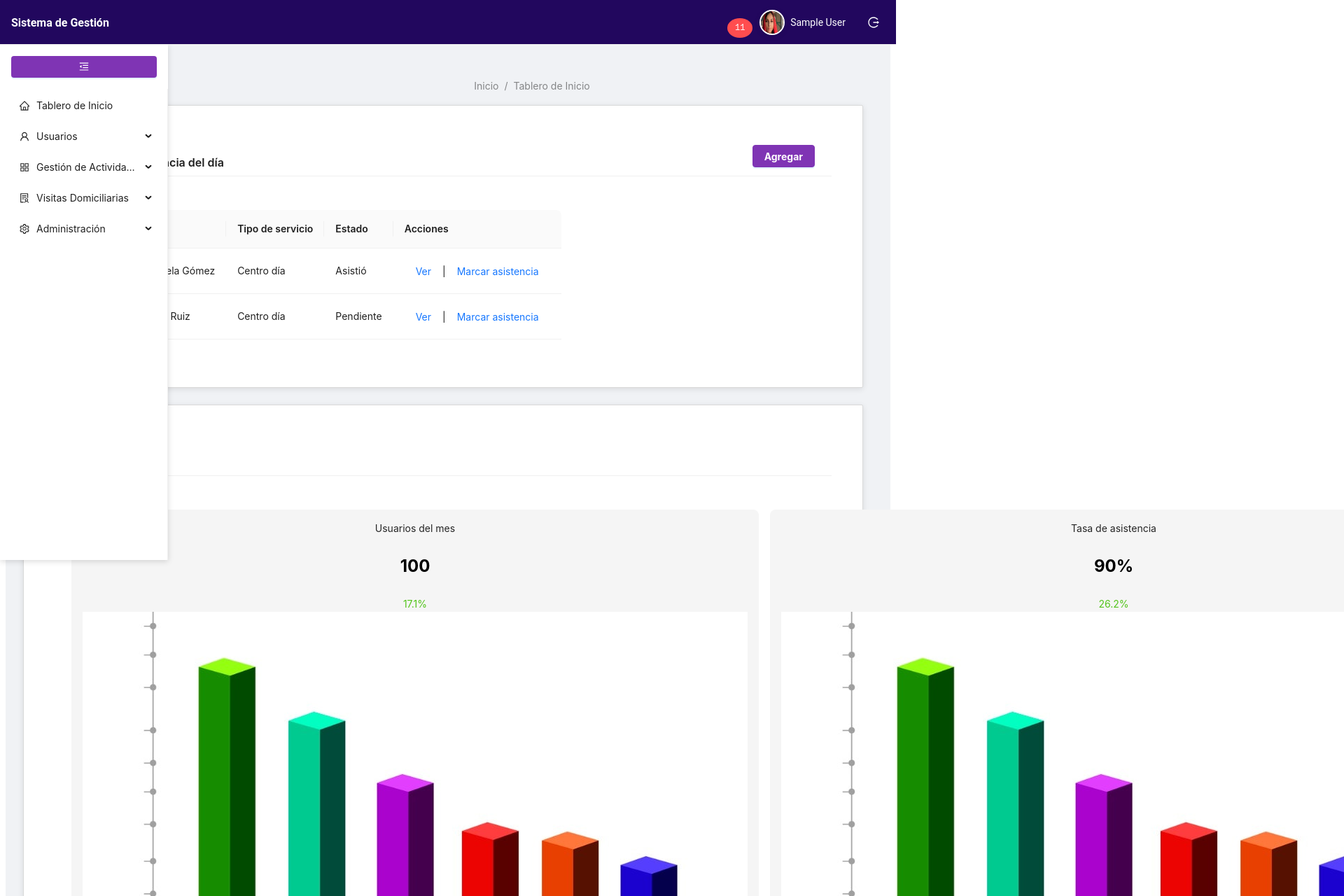
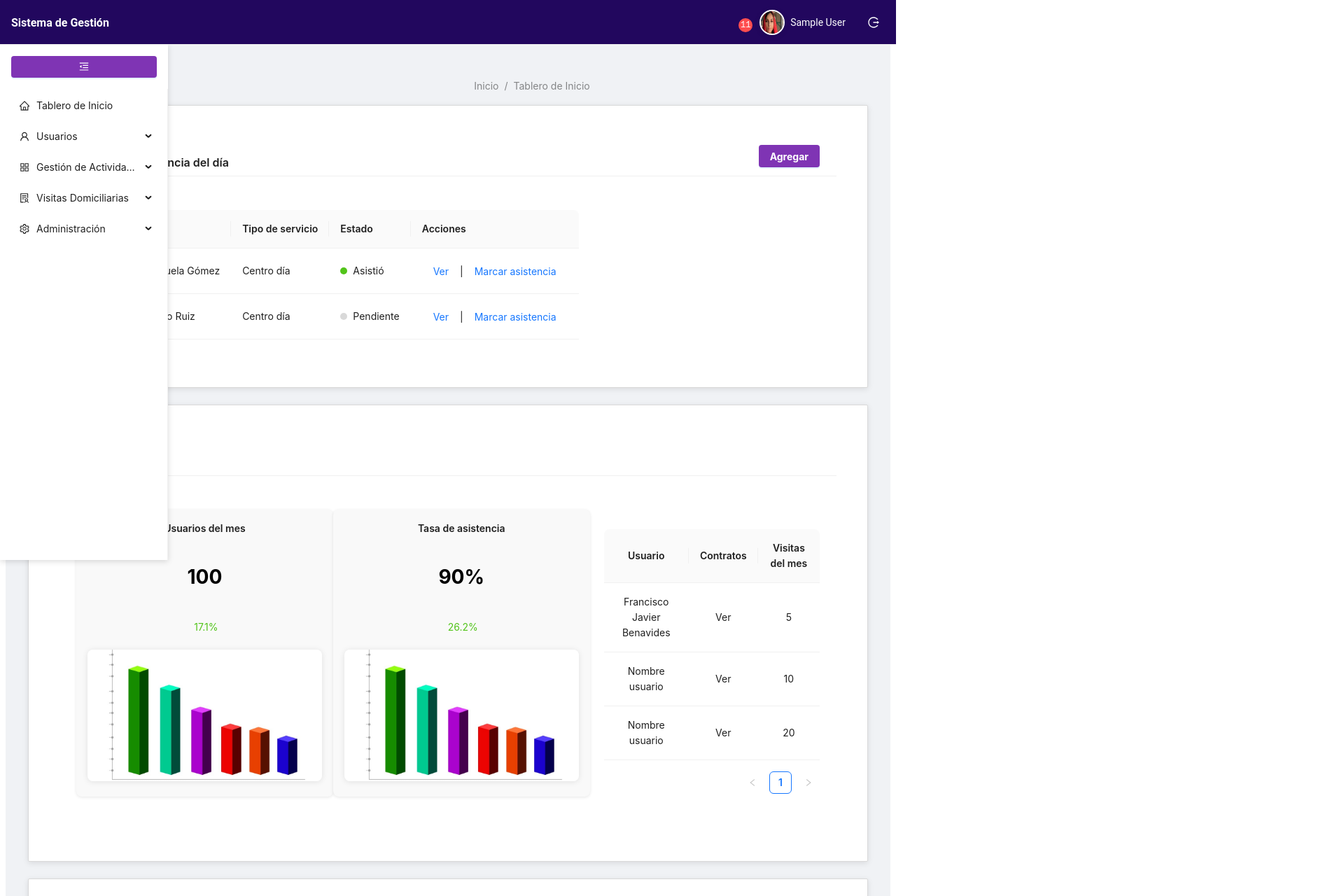
Before and after one commit to Davidvera27/CareLink, a React (Create React App) app in the folder frontend/: page /home in a window 1280 px wide. Shown: the top 1280 px of the page at 70% size, 1920 px wide, since content can reach past the window. Built offline with nearby package versions, Linux system fonts and the light colour scheme; sample sign-in values are in the browser's storage.

Commit message:
Update Home.css

```diff
--- a/frontend/src/styles/Home.css
+++ b/frontend/src/styles/Home.css
@@ -9,45 +9,37 @@
     font-family: "Roboto", sans-serif;
 }
 
-  /* Contenedor principal */
 .home-container {
     display: flex;
     flex-direction: column;
     gap: 24px;
     width: 100%;
-    max-width: 1214px;
+    max-width: 1200px;
+    margin: 0 auto;
 }
 
-  /* Estilos generales para tarjetas */
+/* Estilos generales para las tarjetas */
 .card-legacy {
-    background: #ffffff;
+    background-color: #ffffff;
     border: 1px solid #d9d9d9;
     border-radius: 8px;
     box-shadow: 0 2px 8px rgba(0, 0, 0, 0.1);
     padding: 24px;
 }
 
-  /* Encabezado de tarjetas */
-  .card-header {
+.head {
     display: flex;
     justify-content: space-between;
     align-items: center;
-    padding-bottom: 16px;
     border-bottom: 1px solid rgba(0, 0, 0, 0.1);
+    margin-bottom: 16px;
 }
 
-  .card-title {
-    font-size: 16px;
-    font-weight: 500;
-    color: rgba(0, 0, 0, 0.85);
-  }
-
-  /* Botón de agregar */
 .add-button {
     background-color: #7f34b4;
-    border-color: #7f34b4;
     color: white;
     font-weight: bold;
+    border: none;
     border-radius: 4px;
     padding: 8px 16px;
     transition: background-color 0.3s ease;
@@ -55,146 +47,142 @@
 
 .add-button:hover {
     background-color: #5d2393;
-    border-color: #5d2393;
 }
 
-  /* Bloque de estadísticas horizontales */
-  .horizontal-stats-block {
+.body {
+    margin-top: 16px;
+}
+
+/* Ajustes para las tarjetas con imágenes */
+
+.card-legacy.user-flow {
+    display: flex;
+    flex-direction: column;
+    align-items: center; /* Centra los elementos horizontalmente */
+}
+.card-legacy.user-flow .horizontal-stats-block {
     display: flex;
     justify-content: space-between;
-    gap: 16px;
+    width: 100%; /* Asegura que las gráficas ocupen el ancho completo */
+    margin-bottom: 24px; /* Espaciado entre gráficas y tabla */
 }
 
-  .stat-item {
-    background-color: #f5f5f5;
+.card-legacy.user-flow .stat-item {
+    flex: 1;
+    display: flex;
+    flex-direction: column;
+    align-items: center;
+    background-color: #f9f9f9;
+    border-radius: 8px;
     padding: 16px;
-    border-radius: 8px;
-    flex: 1;
+    box-shadow: 0 1px 4px rgba(0, 0, 0, 0.1);
+    width: 45%; /* Asegura que cada gráfica ocupe la mitad del contenedor */
+
+}
+
+.card-legacy.user-flow .stat-header {
+    font-weight: 600;
+    font-size: 14px;
+    text-align: center;
+    margin-bottom: 8px;
+}
+
+.card-legacy.user-flow .stat-body {
+    font-size: 24px;
+    font-weight: bold;
+    color: #000;
     text-align: center;
 }
 
-  .stat-header {
+.card-legacy.user-flow .stat-body .stat-trend-value {
     font-size: 14px;
-    color: rgba(0, 0, 0, 0.85);
+    font-weight: normal;
+    color: #52c41a;
+    margin-left: 4px;
 }
 
-  .stat-body {
-    margin-top: 12px;
+.card-legacy.user-flow .stat-chart {
+    margin-top: 16px;
+    width: 100%;
+    height: auto;
+    text-align: center;
 }
 
-  .stat-value {
-    font-size: 24px;
-    font-weight: bold;
-    color: #000;
+.card-legacy.user-flow .stat-chart img {
+    max-width: 100%;
+    height: auto;
+    border-radius: 8px;
+    box-shadow: 0 1px 8px rgba(0, 0, 0, 0.1);
 }
 
-  .stat-trend-value {
-    font-size: 14px;
-    color: #52c41a;
-  }
-
-  /* Tablas */
-  .table {
-    display: flex;
-    flex-direction: column;
-    width: 100%;
-    margin-top: 16px;
-  }
-
-  .table-row {
-    display: flex;
+/* Tabla */
+.card-legacy.user-flow .user-flow-table {
+    margin-top: 16px; /* Espaciado entre las gráficas y la tabla */
     width: 100%;
 }
 
-  .table-cell {
-    flex: 1;
-    padding: 16px;
-    font-size: 14px;
-    color: rgba(0, 0, 0, 0.85);
-    background-color: #fafafa;
-    border-bottom: 1px solid rgba(0, 0, 0, 0.1);
+.card-legacy.user-flow .user-flow-table .ant-table-thead > tr > th {
+    text-align: center;
+    font-weight: 600;
 }
 
-  .table-row.header {
-    font-weight: bold;
-    background-color: #f5f5f5;
-  }
-
-  .actions-header {
+.card-legacy.user-flow .user-flow-table .ant-table-tbody > tr > td {
     text-align: center;
 }
 
-  /* Badges */
-  .badge {
-    display: inline-flex;
+/* Indicadores de estado */
+.status {
+    display: flex;
     align-items: center;
-    justify-content: center;
-    padding: 4px 8px;
-    font-size: 12px;
-    color: white;
-    border-radius: 12px;
+    gap: 8px;
 }
 
-  .badge.green {
+.status-dot {
+    width: 10px;
+    height: 10px;
+    border-radius: 50%;
+}
+
+.status-dot.green {
     background-color: #52c41a;
 }
 
-  .badge.gray {
+.status-dot.gray {
     background-color: #d9d9d9;
 }
 
-  /* Enlaces de acción */
-  .action-link {
-    color: #7f34b4;
-    cursor: pointer;
-    margin: 0 8px;
-    text-decoration: none;
-  }
-
-  .action-link:hover {
-    text-decoration: underline;
-  }
-
-  /* Estructura de tarjetas en dos filas */
-  .card-row {
-    display: flex;
-    gap: 16px;
-  }
-
-  .attendance-control {
-    width: 100%;
-  }
-
-  .flujo-usuarios,
-  .scheduled-activities {
-    flex: 1;
-  }
-
-  /* Responsividad */
+/* Diseño responsivo */
 @media (max-width: 768px) {
     .home-container {
         padding: 16px;
-    }
-
-    .card-row {
-      flex-direction: column;
     }
 
     .card-legacy {
         padding: 16px;
     }
 
+    .add-button {
+        width: 100%;
+        text-align: center;
+    }
+
     .horizontal-stats-block {
         flex-direction: column;
-      gap: 16px;
     }
 
     .stat-item {
         width: 100%;
     }
 
-    .table-cell {
-      font-size: 12px;
-      padding: 12px;
+    .user-flow-table {
+        margin-top: 16px;
+    }
+
+    .card-legacy.user-flow .stat-item {
+        width: 100%; /* Cada gráfica ocupa el ancho completo */
+    }
+    .card-legacy.user-flow .horizontal-stats-block {
+        flex-direction: column;
+        gap: 16px; /* Espaciado entre las gráficas en pantallas pequeñas */
     }
 }
```
Lines whose indentation alone changed are shown as unchanged.
